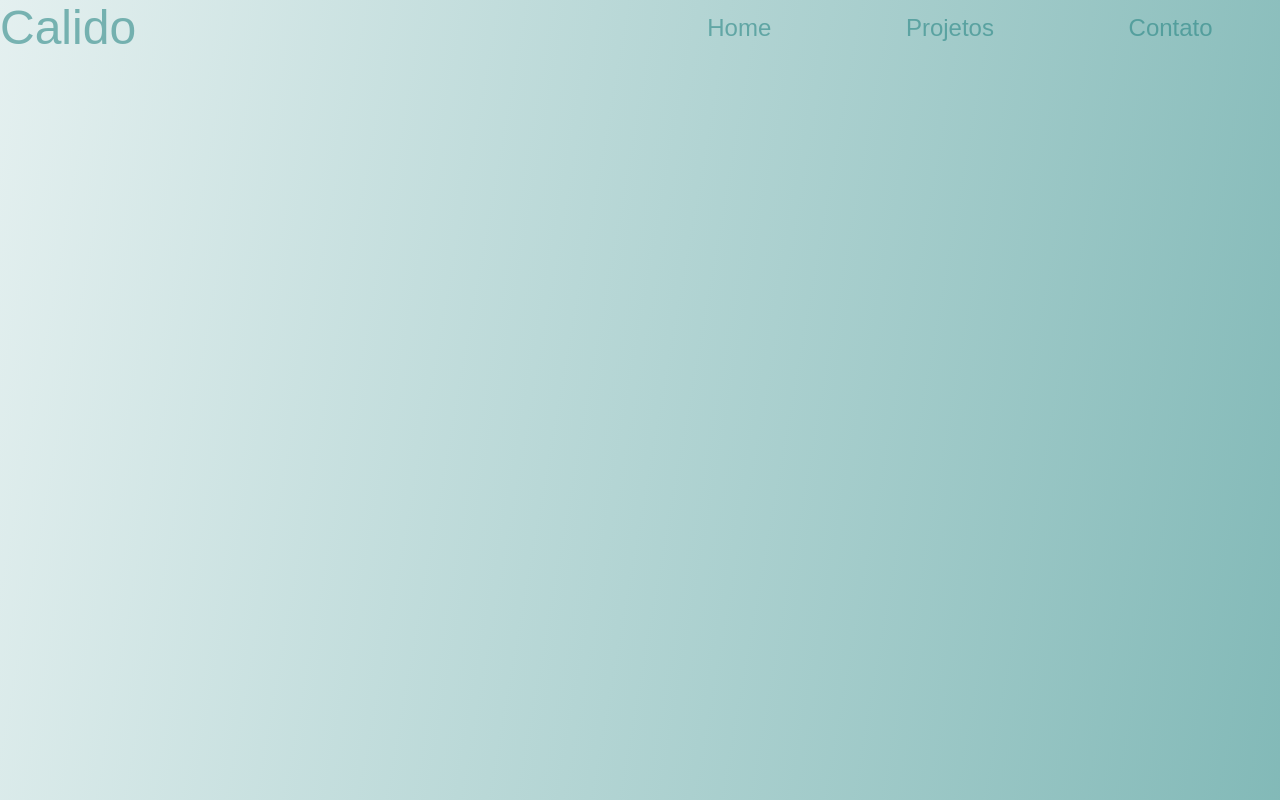
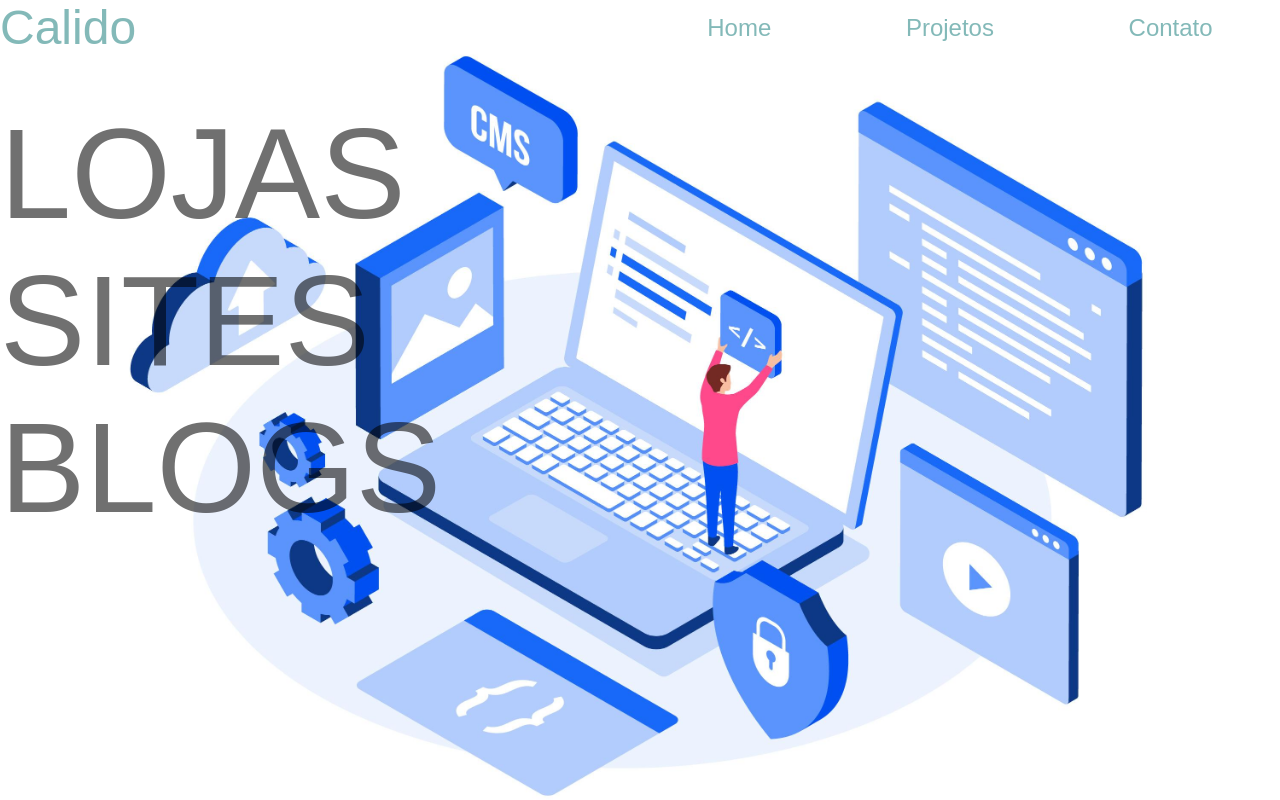
Before and after one commit to odiegosantos/calido, a plain HTML site: page index.html in a window 1280 px wide. Drawn offline with Linux system fonts and the light colour scheme.

Commit message:
Finished Initial Page

```diff
--- a/css/style.css
+++ b/css/style.css
@@ -5,9 +5,10 @@
 
   --TextColor-050: #000;
   --TextColor-100: #FFF;
-  --TextColor-200: #2183808f;
-  --TextColor-300: #2183806f;
-  --TextColor-400: #2183802f;
+  --TextColor-200: #2183808F;
+  --TextColor-300: #2183806F;
+  --TextColor-400: #2183802F;
+  --TextColor-500: #0000008F;
 
   --transiton: 300ms ease-in-out;
   --borderRadiusLink: 15px 0 10px 0;
@@ -25,19 +26,20 @@
   box-sizing: border-box;
 }
 body {
-  width: 100vw;
+  width: 100%;
   height: 100vh;
   font-family: sans-serif;
   scroll-behavior: smooth;
-  background: var(--bgColor);
+  /* background: var(--bgColor); */
 }
                       /*------------------------------ Header ------------------------------*/
 .header {
   width: 100%;
   display: flex;
-  z-index: 1000;
+  z-index: 10000;
   align-items: center;
   justify-content: space-between;
+  position: fixed;
 }
 .header__logo {
   font-size: 3em;
@@ -48,6 +50,9 @@ body {
 .header__logo--link:hover {
   color: var(--logoColorHover);
   transition: var(--transiton);
+}
+header.sticky {
+  background-color: #FFF;
 }
 
                       /*------------------------------ Navigation ------------------------------*/
@@ -71,6 +76,29 @@ body {
   box-shadow: var(--boxShadow--100);
 }
 
+                      /*------------------------------ Section ------------------------------*/
+
+.section {
+  height: 100vh;
+  width: 100%;
+}
+.section__message {
+  font-size: 8em;
+  top: 100px;
+  position: absolute;
+  color: var(--TextColor-500);
+}
+.section__image {
+  background-image: url('../image/bg-image-1.jpg');
+  background-repeat: no-repeat;
+  background-size: cover;
+  height: 100vh;
+}
+
+                      /*------------------------------ Main ------------------------------*/
+.main {
+  background-color: yellow;
+}
                       /*------------------------------ Responsive Menu ------------------------------*/
                       /*------------------------------ Media Queries ------------------------------*/
 @media (max-width: 991px) {
--- a/index.html
+++ b/index.html
@@ -24,6 +24,14 @@
       </ul>
     </nav>
   </header> <!-- Header End -->
+  <section class="section">
+    <p class="section__message">LOJAS<br/>SITES<br/>BLOGS</p>
+    <div class="section__image">
+    </div>
+  </section>
+  <main class="main">
+
+  </main>
   <script src="js/script.js"></script>
 </body>
 
--- a/js/script.js
+++ b/js/script.js
@@ -1,5 +1,5 @@
 window.addEventListener('scroll', function () {
-  const header = document.querySelector('header');
+  const header = document.querySelector('.header');
   header.classList.toggle("sticky", window.scrollY > 0)
 });
 
```
Also changed, not shown: image/Teamwork.png (added), image/bg-image-1.jpg (added), image/bg-image-2.jpg (added), 2 other files.
